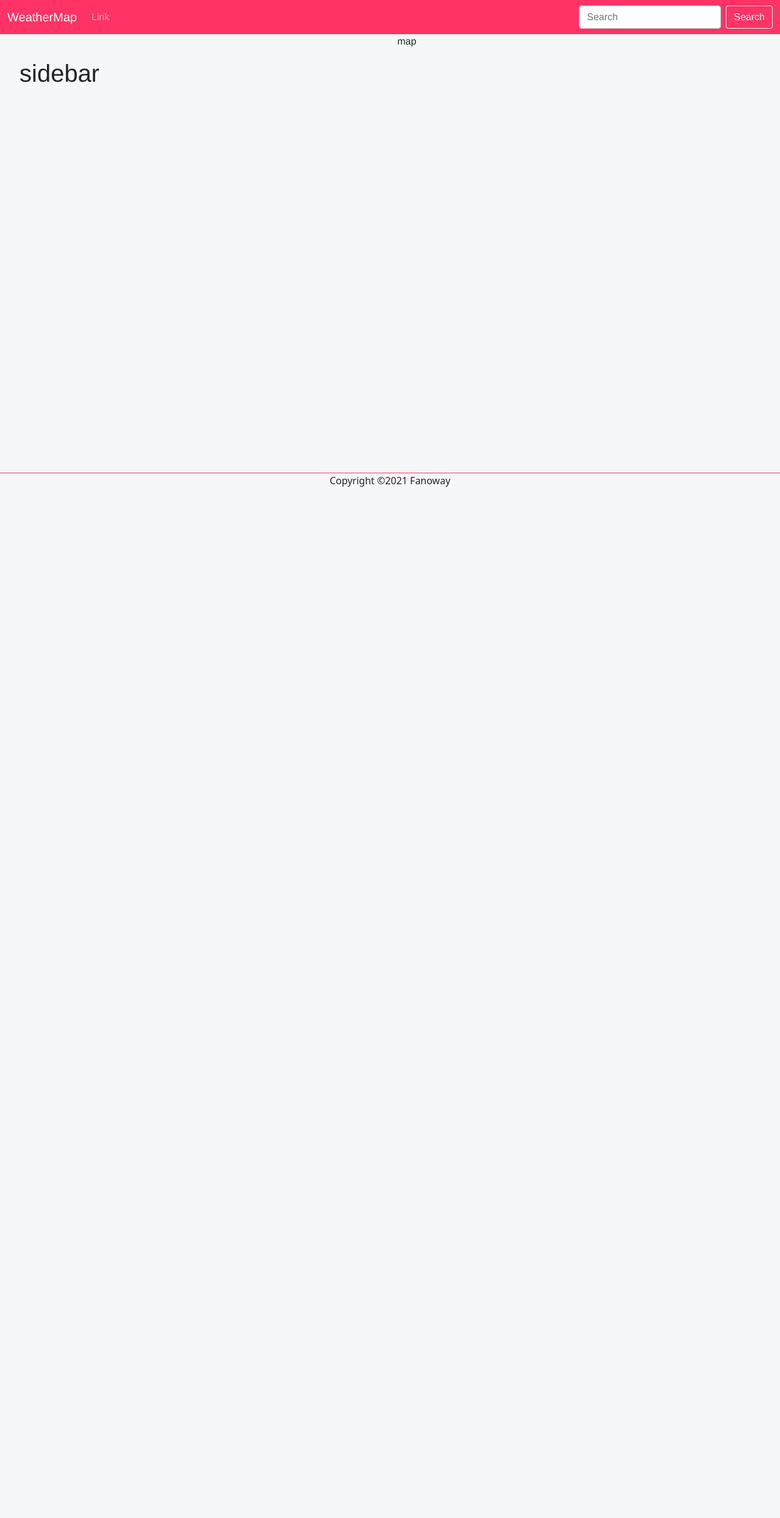
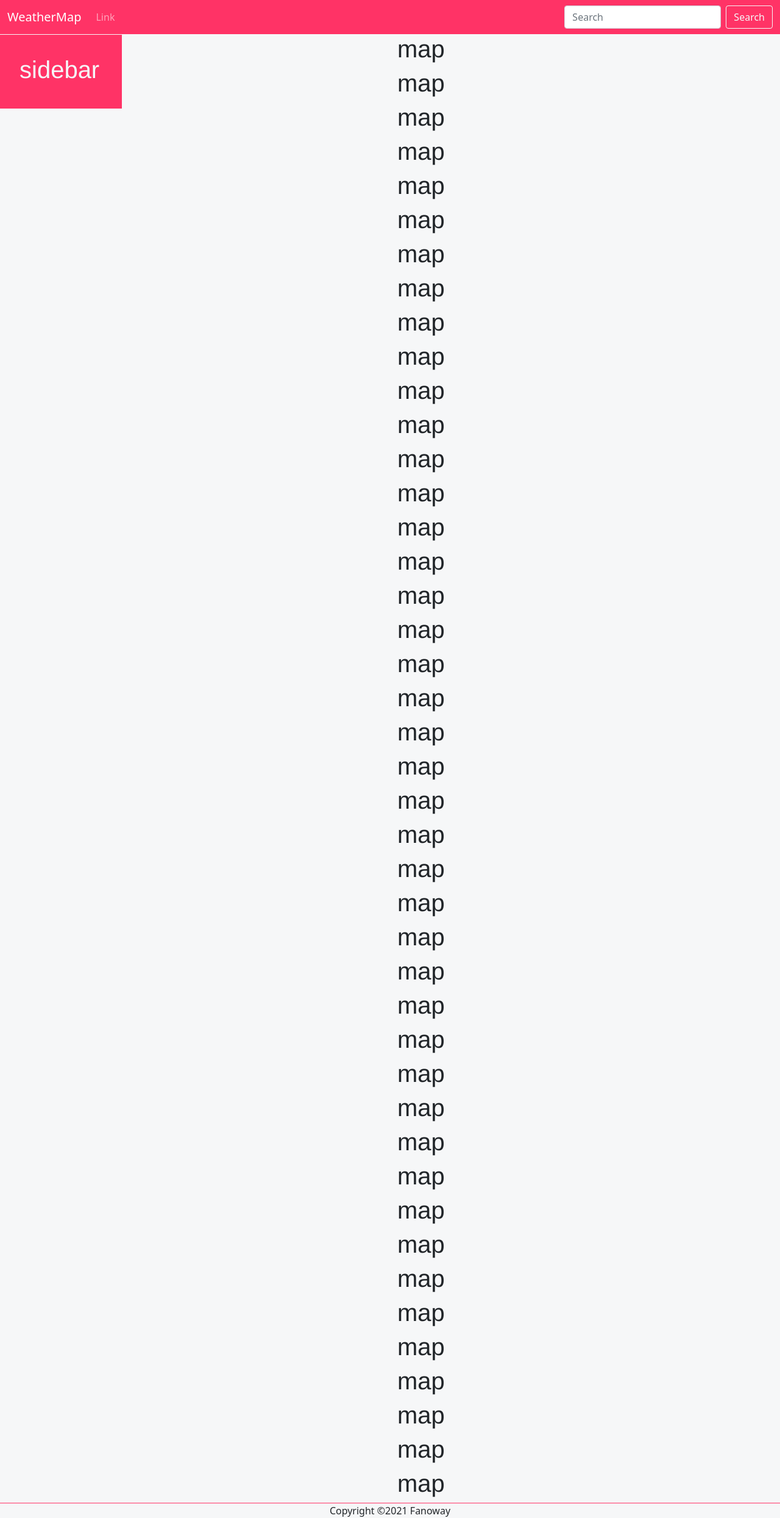
Before and after one commit to climbingweathermap/climbingweathermap, a Vue app: page / in a window 1280 px wide. Shown: the whole page at 61% size. Before the commit the page ends 800 px from the top, so only its background shows below. Built offline with nearby package versions, Linux system fonts and the light colour scheme.

Commit message:
fixed navbar

```diff
--- a/public/index.html
+++ b/public/index.html
@@ -10,6 +10,7 @@
     </title>
 </head>
 <body class="bg-light">
+    <span class="navb"> </span>
     <noscript>
         <strong>We're sorry but
             <%= htmlWebpackPlugin.options.title %> doesn't work properly without JavaScript enabled. Please enable it to continue.</strong>
--- a/src/App.vue
+++ b/src/App.vue
@@ -1,6 +1,11 @@
 <template>
     <div class="content">
-        <NavBar />
+        <teleport to=".navb">
+            <NavBar />
+        </teleport>
+        <teleport to=".footer">
+            <Footer />
+        </teleport>
         <div class="row">
             <div class="col">
                 <SideBar />
@@ -9,9 +14,6 @@
                 <Map />
             </div>
         </div>
-        <teleport to=".footer">
-            <Footer />
-        </teleport>
     </div>
 </template>
 
--- a/src/assets/custom.scss
+++ b/src/assets/custom.scss
@@ -38,4 +38,5 @@ body {
 }
 
 
+
 @import 'node_modules/bootstrap/scss/bootstrap';
--- a/src/components/Footer.vue
+++ b/src/components/Footer.vue
@@ -1,5 +1,5 @@
 <template>
-    <footer class="footer border-top                 border-primary">
+    <footer class="footer border-top border-primary">
         <div class="container">
             Copyright ©2021 Fanoway
         </div>
--- a/src/components/Map.vue
+++ b/src/components/Map.vue
@@ -1,5 +1,48 @@
 <template>
-    <p>map</p>
+    <h1>map</h1>
+    <h1>map</h1>
+    <h1>map</h1>
+    <h1>map</h1>
+    <h1>map</h1>
+    <h1>map</h1>
+    <h1>map</h1>
+    <h1>map</h1>
+    <h1>map</h1>
+    <h1>map</h1>
+    <h1>map</h1>
+    <h1>map</h1>
+    <h1>map</h1>
+    <h1>map</h1>
+    <h1>map</h1>
+    <h1>map</h1>
+    <h1>map</h1>
+    <h1>map</h1>
+    <h1>map</h1>
+    <h1>map</h1>
+    <h1>map</h1>
+    <h1>map</h1>
+    <h1>map</h1>
+    <h1>map</h1>
+    <h1>map</h1>
+    <h1>map</h1>
+    <h1>map</h1>
+    <h1>map</h1>
+    <h1>map</h1>
+    <h1>map</h1>
+    <h1>map</h1>
+    <h1>map</h1>
+    <h1>map</h1>
+    <h1>map</h1>
+    <h1>map</h1>
+    <h1>map</h1>
+    <h1>map</h1>
+    <h1>map</h1>
+    <h1>map</h1>
+    <h1>map</h1>
+    <h1>map</h1>
+    <h1>map</h1>
+    <h1>map</h1>
+    <h1>map</h1>
 </template>
 
 <script>
--- a/src/components/NavBar.vue
+++ b/src/components/NavBar.vue
@@ -1,11 +1,10 @@
 <template>
-    <nav class="navbar navbar-expand-lg navbar-dark bg-primary">
+    <nav class="navbar fixed-top navbar-expand navbar-dark bg-primary  border-bottom border-light">
         <div class="container-fluid">
             <a class="navbar-brand" href="#">WeatherMap</a>
             <button class="navbar-toggler" type="button" data-bs-toggle="collapse" data-bs-target="#navbarSupportedContent" aria-controls="navbarSupportedContent" aria-expanded="false" aria-label="Toggle navigation">
                 <span class="navbar-toggler-icon"></span>
             </button>
-            <div class="collapse navbar-collapse" id="navbarSupportedContent">
             <ul class="navbar-nav me-auto mb-2 mb-lg-0">
                 <li class="nav-item">
                     <a class="nav-link" href="#">Link</a>
@@ -16,11 +15,11 @@
                 <button class="btn btn-outline-light" type="submit">Search</button>
             </form>
         </div>
-        </div>
     </nav>
 </template>
 
-<script></script>
+<script>
+</script>
 
 <style>
 </style>
--- a/src/components/SideBar.vue
+++ b/src/components/SideBar.vue
@@ -1,5 +1,6 @@
 <template>
-    <div class="sidebar  "> <!-- border-end border-primary -->
+    <div class="sidebar  bg-primary text-light">
+        <!-- border-end border-primary -->
         <h1> sidebar </h1>
     </div>
 </template>
@@ -9,12 +10,14 @@
 
 <style>
     .sidebar {
-
-        left: -30%;
+        position: fixed;
         width: 200px;
-        /*height: 92.5vh;*/
+        top: 50px;
         padding: 2rem;
         padding-top: 40px;
 
+
+
+
     }
 </style>
```
Lines whose indentation alone changed are shown as unchanged.
